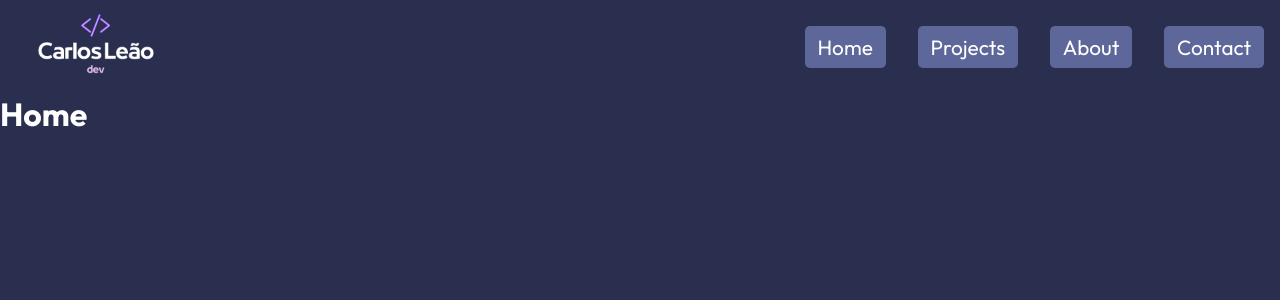
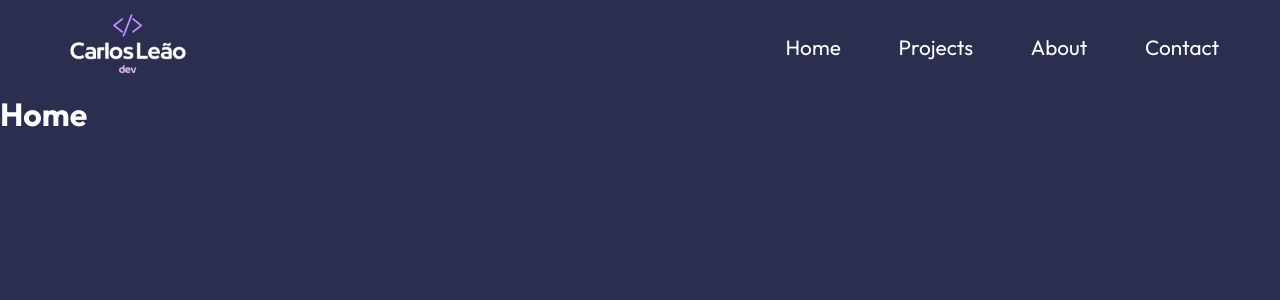
Before and after one commit to Chbmleao/Carlos-Portfolio, a React (Create React App) app: page / in a window 1280 px wide. Shown: the top 300 px of the page. Built offline with nearby package versions, Linux system fonts and the light colour scheme.

Commit message:
Change navbar style

```diff
--- a/src/components/NavbarStyles.css
+++ b/src/components/NavbarStyles.css
@@ -14,9 +14,7 @@
   list-style-type: none;
   align-items: center;
   justify-content: space-between;
-  padding: 0rem 1rem;
-  background-color: #2a2f4f;
-  color: #8c52ff;
+  padding: 0rem 3rem;
 }
 
 .nav-menu {
@@ -29,14 +27,13 @@
   list-style: none;
 }
 
-a {
-  text-decoration: none;
-  color: #fff;
-}
-
 .nav-menu a {
-  background-color: #5e6799;
   border-radius: 5px;
   transition: 0.3s ease;
   padding: 0.5rem 0.8rem;
 }
+
+.nav-menu a:hover {
+  background-color: rgba(94, 103, 153, 0.5);
+  transition: 0.5s;
+}
```
